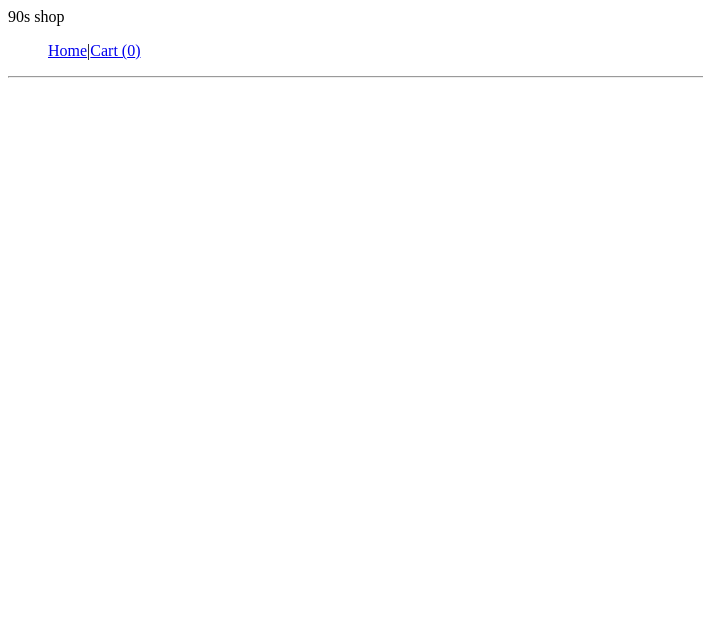
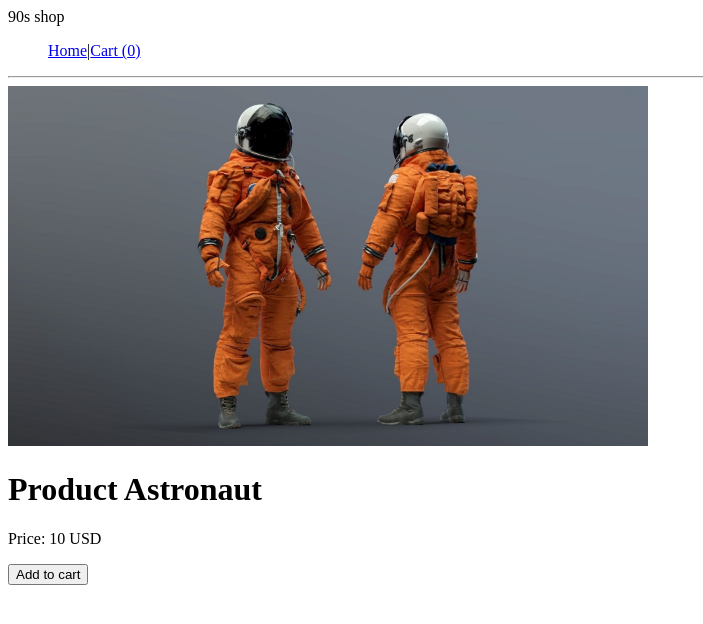
Before and after one commit to samuelkenji/cgt-test-fe-marketplace, a React (Create React App) app: page /products/1 in a window 1280 px wide. Shown: the top 624 px of the page, without its empty margins (0-703 px from the left). Built offline with nearby package versions, Linux system fonts and the light colour scheme.

Commit message:
created routes w/ react-router-dom

```diff
--- a/package.json
+++ b/package.json
@@ -8,6 +8,7 @@
     "@testing-library/user-event": "^13.5.0",
     "react": "^18.1.0",
     "react-dom": "^18.1.0",
+    "react-router-dom": "^6.4.0",
     "react-scripts": "5.0.1",
     "web-vitals": "^2.1.4"
   },
--- a/src/App.js
+++ b/src/App.js
@@ -1,6 +1,8 @@
+import { Route, Routes, BrowserRouter, Link } from 'react-router-dom';
 import ProductPage from './productPage';
 import Product from './product';
 import catalog from './catalog.json';
+import Home from './home';
 
 import './styles/main.css';
 
@@ -10,6 +12,7 @@ function cartItems() {
 
 function App() {
   return (
+    <BrowserRouter>
       <main>
         <header>
           90s shop
@@ -23,33 +26,11 @@ function App() {
           <hr/>
         </header>
 
-      {
-        window.location.pathname === '/' && (
-          <div className='home'>
-
-            {/* <p>
-              You are probably interested in <a href="/products/a">A</a>.
-            </p>
-
-            <p>
-              Check out the newest product <a href="/products/b">B</a>!
-            </p> */}
-
-            {catalog.products.map((product) => <Product id={product.id} name={product.name} price={product.price} picture={product.picture}/>)}
-          </div>
-        )
-      }
-      {
-        window.location.pathname === '/products/b' && (
-          <ProductPage name="B" price="30" picture="../img/b.jpg"/>
-        )
-      }
-      {
-        window.location.pathname === '/products/a' && (
-          <ProductPage name="A" price="10" picture="../img/a.jpg"/>
-        )
-      }
-      {
+        <Routes>
+          <Route path='/' element={<Home/>}/>
+          <Route path='/products/:id' element={<ProductPage/>}/>
+        </Routes>
+        {/* {
           window.location.pathname === '/cart' && (
             <div>
               Are you ready to purchase these?
@@ -59,8 +40,9 @@ function App() {
               </ul>
             </div>
           )
-      }
+        } */}
       </main>
+    </BrowserRouter>
   );
 }
 
--- /dev/null
+++ b/src/home.js
@@ -0,0 +1,13 @@
+import React from "react";
+import Product from "./product";
+import catalog from './catalog.json';
+
+const Home = () => {
+    return (
+        <div className='home'>
+            {catalog.products.map((product) => <Product id={product.id} name={product.name} price={product.price} picture={product.picture}/>)}
+        </div>
+    )
+};
+
+export default Home;
--- a/src/product.js
+++ b/src/product.js
@@ -1,4 +1,5 @@
 import React from "react";
+import { Link } from 'react-router-dom';
 
 const Product = ({id, name, price, picture}) => {
 
@@ -13,6 +14,7 @@ const Product = ({id, name, price, picture}) => {
                 </div>
 
                 <a href={"/products/" + id}>Go to product</a>
+                {/* <Link to={'products/' + id}/> */}
             </div>
 
         </div>
--- a/src/productPage.js
+++ b/src/productPage.js
@@ -1,17 +1,23 @@
 import React from "react";
+import {useParams} from "react-router-dom";
+import catalog from './catalog.json';
 
-const ProductPage = ({name, price, picture}) => {
+const ProductPage = () => {
+
+    let params = useParams();
+    let product = catalog.products.find((product) => product.id === params.id)
 
     return (
         <div>
-            <h1>Product {name}</h1>
-            <p>Price: {price} USD</p>
+            <img src={product.picture} width={640}/>
+
+            <h1>Product {product.name}</h1>
+            <p>Price: {product.price} USD</p>
 
             <button onClick={() => console.warn('Not implemented!')}>
-            Add to cart
+                Add to cart
             </button>
 
-            <div><img src={picture} width={640}/></div>
         </div>
     )
 };
```
Also changed, not shown: 1 other file (tests, documents, lock files or other folders). Lines whose indentation alone changed are shown as unchanged.
